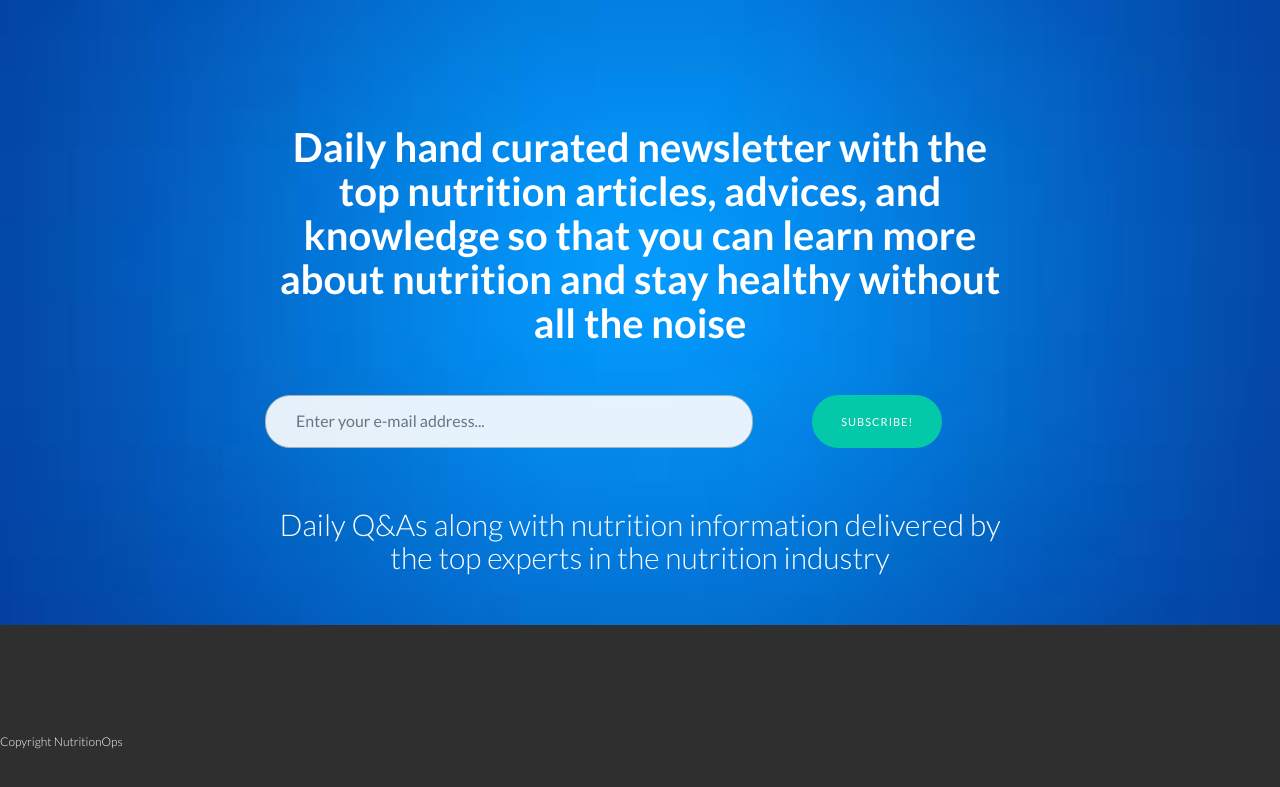
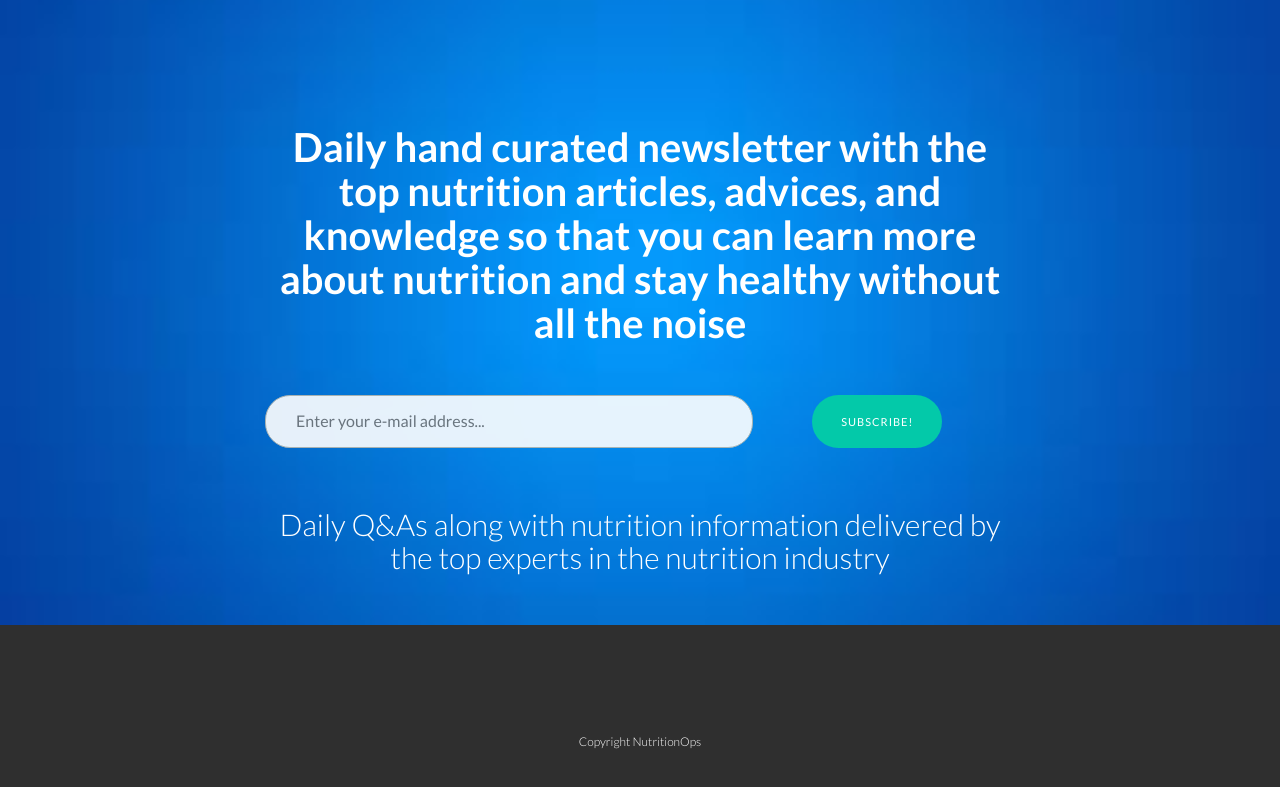
Before and after one commit to nutritionops/index.html, a plain HTML site: page index.html in a window 1280 px wide. Shown: the part 75-862 px from the top of the page. Drawn offline with nearby package versions, Linux system fonts and the light colour scheme; some packages are replaced by stand-ins of ours; a script that the page names is missing.

Commit message:
Update index.html

```diff
--- a/index.html
+++ b/index.html
@@ -57,9 +57,13 @@
 
 
  <div id="f">
+   <div class="container">
+        <div class="row centered">
 
 
           <h6 class="mt">Copyright NutritionOps</h6>
+     </div>
+   </div>
 </div>
 
 
```
